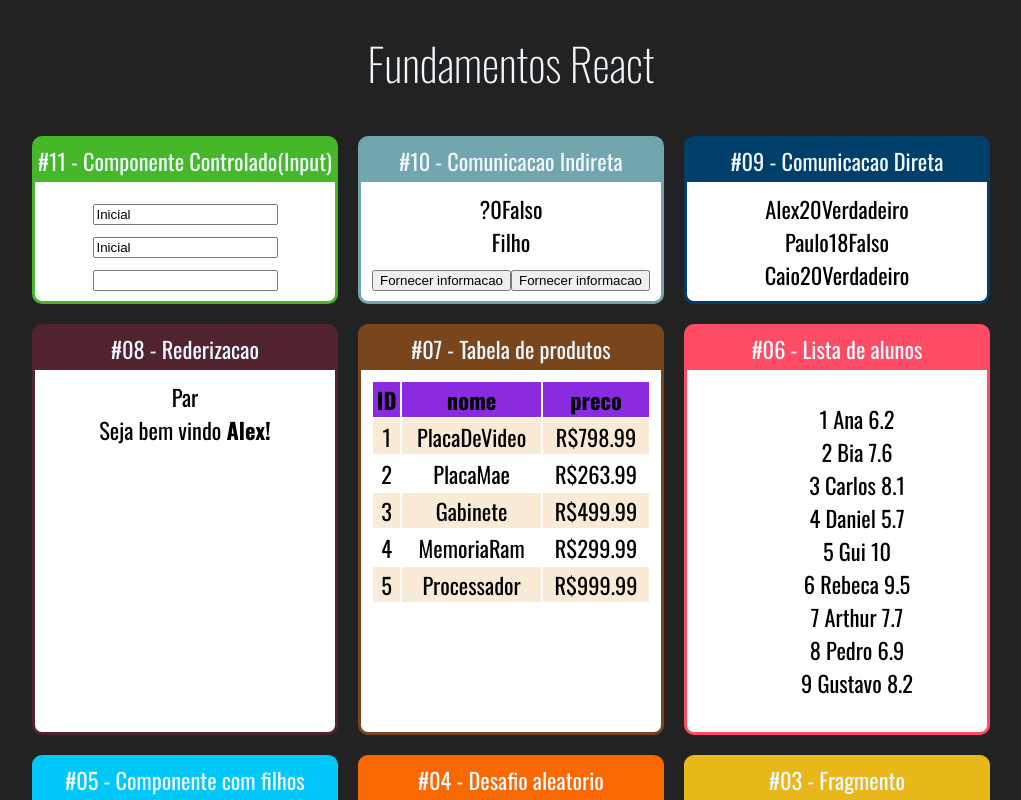
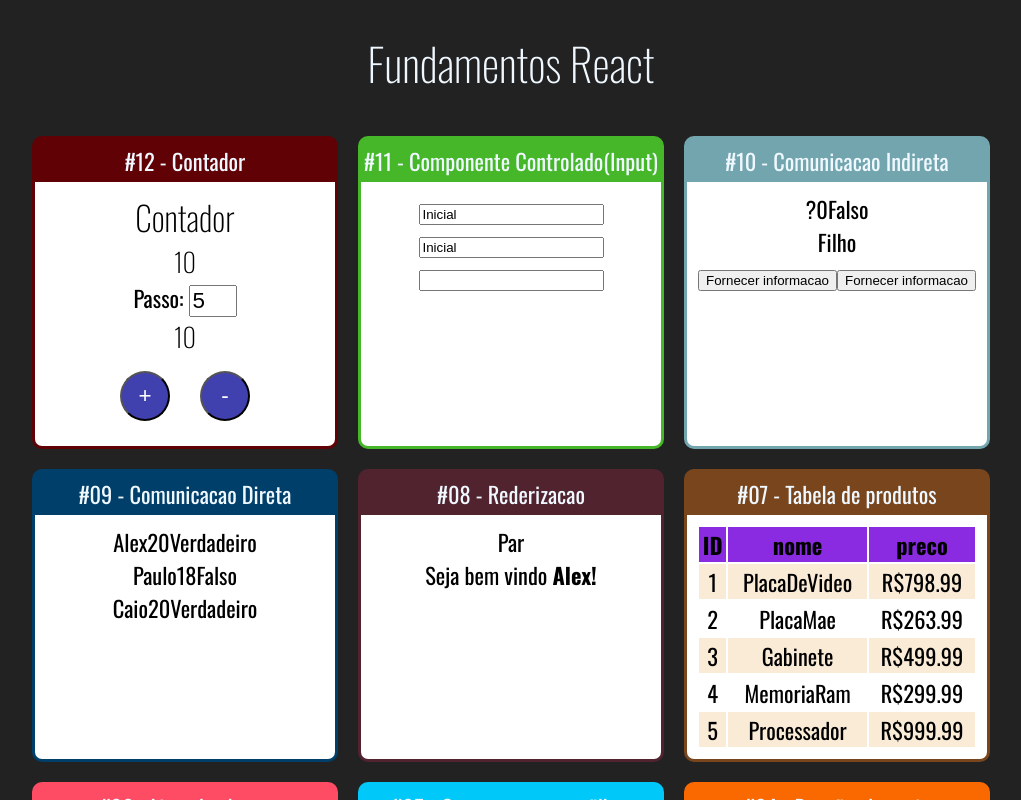
Before and after one commit to alexandre-campos-flooxai/React-section02-fundamentals, a React (Create React App) app in the folder 1_fundamentals/: page / in a window 1280 px wide. Shown: the top 800 px of the page, without its empty margins (129-1150 px from the left). Built offline with nearby package versions, Linux system fonts and the light colour scheme.

Commit message:
feat:counter

```diff
--- a/1_fundamentals/src/App.jsx
+++ b/1_fundamentals/src/App.jsx
@@ -1,6 +1,7 @@
 import React from "react";
 import "./App.css";
 
+import Contador from "./components/contador/Contador";
 import Input from "./components/formulario/Input";
 import IndiretaPai from "./components/comunicacao/IndiretaPai";
 import DiretaPai from "./components/comunicacao/DiretaPai";
@@ -22,25 +23,35 @@
     <div className="App">
       <h1>Fundamentos React</h1>
       <div className="Cards">
+        <Card titulo="#12 - Contador" color="#600205">
+          <Contador numeroInicial={10} />
+        </Card>
+
         <Card titulo="#11 - Componente Controlado(Input)" color="#45b728">
           <Input />
         </Card>
+
         <Card titulo="#10 - Comunicacao Indireta" color="#72a5ae">
           <IndiretaPai />
         </Card>
+
         <Card titulo="#09 - Comunicacao Direta" color="#003f69">
           <DiretaPai />
         </Card>
+
         <Card titulo="#08 - Rederizacao" color="#50232e">
           <ParouImpar numero={20}></ParouImpar>
           <UsuarioInfo usuario={{ nome: "Alex" }}></UsuarioInfo>
         </Card>
+
         <Card titulo="#07 - Tabela de produtos" color="#79451d">
           <TabelaProdutos></TabelaProdutos>
         </Card>
+
         <Card titulo="#06 - Lista de alunos" color="#FF4C65">
           <ListaAlunos></ListaAlunos>
         </Card>
+
         <Card titulo="#05 - Componente com filhos" color="#00C8F8">
           <Familia sobrenome="Ferreira">
             <FamiliaMembro nome="Pedro" />
@@ -48,9 +59,11 @@
             <FamiliaMembro nome="Gustavo" />
           </Familia>
         </Card>
+
         <Card titulo="#04 - Desafio aleatorio" color="#FA6900">
           <Aleatorio min={1} max={60} />{" "}
         </Card>
+
         <Card titulo="#03 - Fragmento" color="#E8B71A">
           <Fragmento />
         </Card>
--- /dev/null
+++ b/1_fundamentals/src/components/contador/Contador.css
@@ -0,0 +1,14 @@
+.Contador input {
+  font-size: 1.4rem;
+  width: 40px;
+}
+
+.Contador button {
+  margin: 15px;
+  height: 50px;
+  width: 50px;
+  border-radius: 50%;
+  background-color: #4040af;
+  color: #fff;
+  font-size: 1.4rem;
+}
--- /dev/null
+++ b/1_fundamentals/src/components/contador/Contador.jsx
@@ -0,0 +1,50 @@
+import "./Contador.css";
+import React from "react";
+
+/*baseado em classe */
+export default class Contador extends React.Component {
+  state = {
+    numero: this.props.numeroInicial || 0,
+    passo: this.props.passoInicial || 5,
+  };
+
+  /*usa function arrow sempre vai apontar para objeto atual */
+  inc = () => {
+    this.setState({
+      numero: this.state.numero + this.state.passo,
+    });
+  };
+
+  dec = () => {
+    this.setState({
+      numero: this.state.numero - this.state.passo,
+    });
+  };
+
+  setPasso = (evento) => {
+    this.setState({
+      passo: +evento.target.value,
+    });
+  };
+
+  render() {
+    return (
+      <div className="Contador">
+        <h2>Contador</h2>
+        <h3>{this.state.numero}</h3>
+        <div>
+          <label htmlFor="passoInput">Passo: </label>
+          <input
+            id="passoInput"
+            type="number"
+            value={this.state.passo}
+            onChange={this.setPasso}
+          />
+        </div>
+        <h3>{this.state.numero}</h3>
+        <button onClick={this.inc}>+</button>
+        <button onClick={this.dec}>-</button>
+      </div>
+    );
+  }
+}
```
